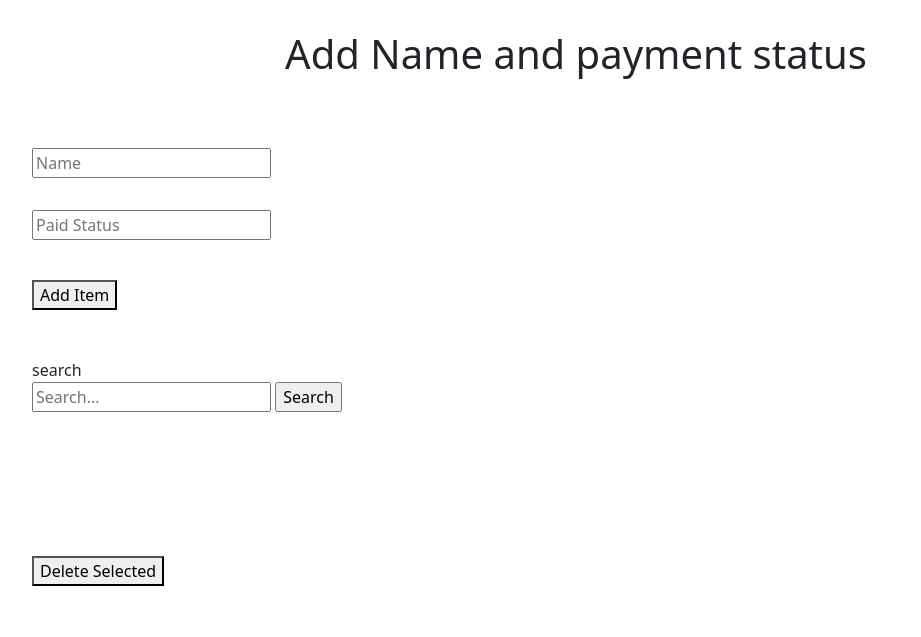
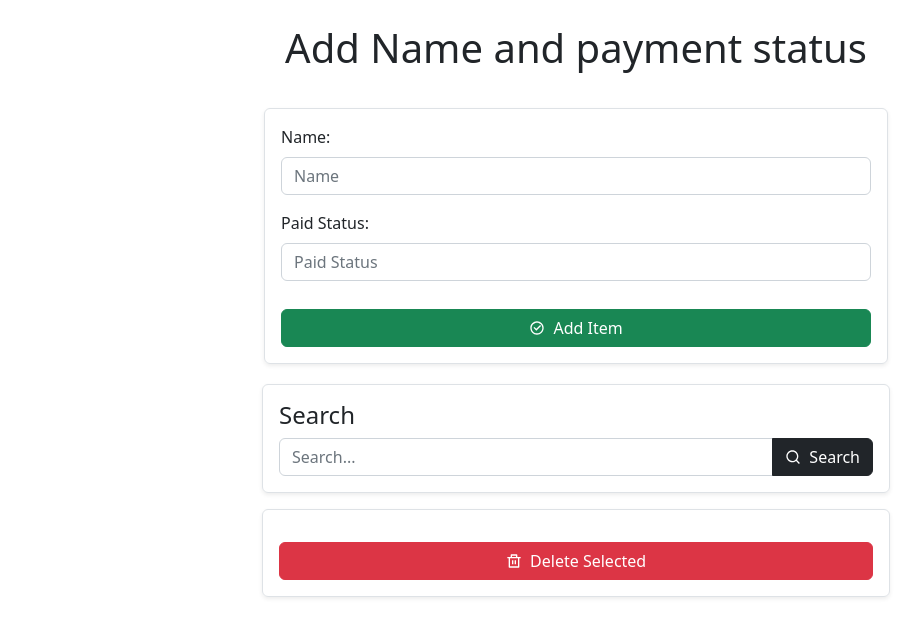
Before and after one commit to han-zyx/AddDataAndFindPython, a Flask app: page / in a window 1280 px wide. Shown: the top 637 px of the page, without its empty margins (64-985 px from the left). Run offline with Flask 3, Linux system fonts and the light colour scheme.

Commit message:
update css

```diff
--- a/templates/index.html
+++ b/templates/index.html
@@ -1,49 +1,49 @@
 <!DOCTYPE html>
 <html lang="en">
+
 <head>
   <meta charset="UTF-8" />
   <meta name="viewport" content="width=device-width, initial-scale=1.0" />
   <title>Ticket Selling Software</title>
 
-    <link
-      href="https://cdn.jsdelivr.net/npm/bootstrap@5.2.3/dist/css/bootstrap.min.css"
-      rel="stylesheet"
-      integrity="sha384-rbsA2VBKQhggwzxH7pPCaAqO46MgnOM80zW1RWuH61DGLwZJEdK2Kadq2F9CUG65"
-      crossorigin="anonymous"
-    />
+  <link href="https://cdn.jsdelivr.net/npm/bootstrap@5.2.3/dist/css/bootstrap.min.css" rel="stylesheet"
+    integrity="sha384-rbsA2VBKQhggwzxH7pPCaAqO46MgnOM80zW1RWuH61DGLwZJEdK2Kadq2F9CUG65" crossorigin="anonymous" />
 </head>
+
 <body>
   <!-- name adding section - start -->
 
   <section>
-      <div class="d-flex fs-1 fs-5 justify-content-center pt-4">
-        <span>Add Name and payment status</span>
+    <div class="container-fluid mb-3">
+      <div class="pt-4 pb-4">
+        <h1 class="text-center">Add Name and payment status</h1>
       </div>
 
-      <div class="d-flex ms-5 ps-5 pt-5">
+      <div class="col-12 p-1 d-flex justify-content-center">
+        <div class="col-md-6 col-xxl-4 p-3 border rounded shadow-sm">
           <form action="/add" method="POST">
-          <div class="py-3">
-            <input type="text" name="name" placeholder="Name" /><br />
+            <div class="mb-3">
+              <label class="form-label">Name:</label>
+              <input type="text" class="form-control" name="name" placeholder="Name">
             </div>
-          <div class="py-3">
-            <input
-              type="text"
-              name="paidstatus"
-              placeholder="Paid Status"
-            /><br />
+            <div class="mb-1">
+              <label class="form-label">Paid Status:</label>
+              <input type="text" class="form-control" name="paidstatus" placeholder="Paid Status">
             </div>
 
-          <input
-            type="text"
-            name="ticket"
-            placeholder="Ticket"
-            class="d-none"
-          />
+            <input type="text" name="ticket" placeholder="Ticket" class="d-none" />
             <!-- Add ticket input field -->
             <br />
 
-          <button onclick="addfunction()" type="submit">Add Item</button>
+            <button class="btn btn-success d-flex justify-content-center align-items-center w-100" onclick="addfunction()" type="submit">
+              <svg xmlns="http://www.w3.org/2000/svg" viewBox="0 0 24 24" fill="currentColor" width="16">
+                <path d="M12 22C6.47715 22 2 17.5228 2 12C2 6.47715 6.47715 2 12 2C17.5228 2 22 6.47715 22 12C22 17.5228 17.5228 22 12 22ZM12 20C16.4183 20 20 16.4183 20 12C20 7.58172 16.4183 4 12 4C7.58172 4 4 7.58172 4 12C4 16.4183 7.58172 20 12 20ZM11.0026 16L6.75999 11.7574L8.17421 10.3431L11.0026 13.1716L16.6595 7.51472L18.0737 8.92893L11.0026 16Z"></path>
+              </svg>&nbsp;
+              Add Item
+            </button>
           </form>
+        </div>
+      </div>
     </div>
   </section>
 
@@ -51,38 +51,65 @@
 
   <!-- search section - start -->
   <section>
-      <div class="ms-5 ps-5 pt-5">
+    <div class="container-fluid d-flex justify-content-center mb-3">
+      <div class="col-md-6 col-xxl-4 p-3 border rounded shadow-sm">
         <div>
-          <span> search </span>
+          <h4>Search </h4>
         </div>
         <form action="/search" method="get">
-          <input type="text" name="query" placeholder="Search..." />
-          <input type="submit" value="Search" />
+          <div class="input-group">
+          <input type="text" class="form-control" name="query" placeholder="Search...">
+          <!-- <input type="submit" class="btn btn-dark" value="Search"> -->
+          <button type="submit" class="btn btn-dark d-flex justify-content-center align-items-center">
+            <svg xmlns="http://www.w3.org/2000/svg" viewBox="0 0 24 24" fill="currentColor" width="16">
+              <path d="M18.031 16.6168L22.3137 20.8995L20.8995 22.3137L16.6168 18.031C15.0769 19.263 13.124 20 11 20C6.032 20 2 15.968 2 11C2 6.032 6.032 2 11 2C15.968 2 20 6.032 20 11C20 13.124 19.263 15.0769 18.031 16.6168ZM16.0247 15.8748C17.2475 14.6146 18 12.8956 18 11C18 7.1325 14.8675 4 11 4C7.1325 4 4 7.1325 4 11C4 14.8675 7.1325 18 11 18C12.8956 18 14.6146 17.2475 15.8748 16.0247L16.0247 15.8748Z"></path>
+            </svg>&nbsp;
+            Search
+          </button>
+          </div>
         </form>
         {% if namelist %}
-        <div class="ms-5 ps-5 pt-5">
+        <div class="col-12">
           {% for item in namelist %}
-          <div>
-            <p>Name: {{ item[1] }}</p>
-            <p>Paid Status: {{ item[2] }}</p>
-            <p>Ticket: {{ item[3] }}</p>
-            <form
-              action="{{ url_for('update_ticket', item_id=item[0]) }}"
-              method="post"
-            >
-              <input
-                type="text"
-                name="new_ticket"
-                placeholder="New Ticket Value"
-              />
-              <button onclick="updatefunction()" type="submit">
+          <div class="container-fluid p-1">
+            <div class="row m-0 p-1">
+              <div class="col-md-3 p-1">
+                Name
+              </div>
+              <div class="col-md-9 p-1">
+                :&nbsp;{{ item[1] }}
+              </div>
+              <div class="col-md-3 p-1">
+                Paid Status
+              </div>
+              <div class="col-md-9 p-1">
+                :&nbsp;{{ item[2] }}
+              </div>
+              <div class="col-md-3 p-1">
+                Ticket
+              </div>
+              <div class="col-md-9 p-1">
+                :&nbsp;{{ item[3] }}
+              </div>
+              <div class="col-8 p-1">
+                <form action="{{ url_for('update_ticket', item_id=item[0]) }}" method="post">
+                  <div class="input-group">
+                    <input type="text" class="form-control" name="new_ticket" placeholder="New Ticket Value">
+                    <button class="btn btn-primary d-flex justify-content-center align-items-center" onclick="updatefunction()" type="submit">
+                      <svg xmlns="http://www.w3.org/2000/svg" viewBox="0 0 24 24" fill="currentColor" width="16">
+                        <path d="M5.46257 4.43262C7.21556 2.91688 9.5007 2 12 2C17.5228 2 22 6.47715 22 12C22 14.1361 21.3302 16.1158 20.1892 17.7406L17 12H20C20 7.58172 16.4183 4 12 4C9.84982 4 7.89777 4.84827 6.46023 6.22842L5.46257 4.43262ZM18.5374 19.5674C16.7844 21.0831 14.4993 22 12 22C6.47715 22 2 17.5228 2 12C2 9.86386 2.66979 7.88416 3.8108 6.25944L7 12H4C4 16.4183 7.58172 20 12 20C14.1502 20 16.1022 19.1517 17.5398 17.7716L18.5374 19.5674Z"></path>
+                      </svg>&nbsp;
                       Update Ticket
                     </button>
+                  </div>
                 </form>
+              </div>
+            </div>
           </div>
           {% endfor %}
         </div>
         {% endif %}
+      </div>
     </div>
   </section>
 
@@ -91,39 +118,40 @@
   <!-- delete section - start -->
 
   <section>
-      <div class="ms-5 ps-5 pt-5 pb-5">
-        <form
-          id="deleteForm"
-          action="{{ url_for('delete_selected_items') }}"
-          method="post"
-        >
+    <div class="container-fluid d-flex justify-content-center mb-3">
+      <div class="col-md-6 col-xxl-4 p-3 border rounded shadow-sm">
+        <form id="deleteForm" action="{{ url_for('delete_selected_items') }}" method="post">
           {% for item in namelist %}
+          <ul>
             <li>
+              <div class="form-check">
+                <input class="form-check-input" type="checkbox" name="selected_items" value="{{ item[0] }}" id="chekcbox01">
+                <label class="form-check-label" for="chekcbox01">
                   {{ item[1] }} - {{ item[2] }}
-            <input
-              type="checkbox"
-              name="selected_items"
-              value="{{ item[0] }}"
-            />
+                </label>
+              </div>
             </li>
+          </ul>
           {% endfor %}
 
-          <div class="pt-5 mt-5">
-            <button type="button" onclick="deleteSelectedItems()">
+          <div class="mt-3">
+            <button class="btn btn-danger w-100 d-flex justify-content-center align-items-center" type="button" onclick="deleteSelectedItems()">
+              <svg xmlns="http://www.w3.org/2000/svg" viewBox="0 0 24 24" fill="currentColor" width="16">
+                <path d="M17 6H22V8H20V21C20 21.5523 19.5523 22 19 22H5C4.44772 22 4 21.5523 4 21V8H2V6H7V3C7 2.44772 7.44772 2 8 2H16C16.5523 2 17 2.44772 17 3V6ZM18 8H6V20H18V8ZM9 11H11V17H9V11ZM13 11H15V17H13V11ZM9 4V6H15V4H9Z"></path>
+              </svg>&nbsp;
               Delete Selected
             </button>
           </div>
         </form>
       </div>
+    </div>
   </section>
 
   <!-- delete section - end -->
 
-    <script
-      src="https://cdn.jsdelivr.net/npm/bootstrap@5.2.3/dist/js/bootstrap.bundle.min.js"
+  <script src="https://cdn.jsdelivr.net/npm/bootstrap@5.2.3/dist/js/bootstrap.bundle.min.js"
     integrity="sha384-kenU1KFdBIe4zVF0s0G1M5b4hcpxyD9F7jL+jjXkk+Q2h455rYXK/7HAuoJl+0I4"
-      crossorigin="anonymous"
-    ></script>
+    crossorigin="anonymous"></script>
 
   <script>
     function deleteSelectedItems() {
@@ -148,4 +176,5 @@
     }
   </script>
 </body>
+
 </html>
```
Lines whose indentation alone changed are shown as unchanged.
